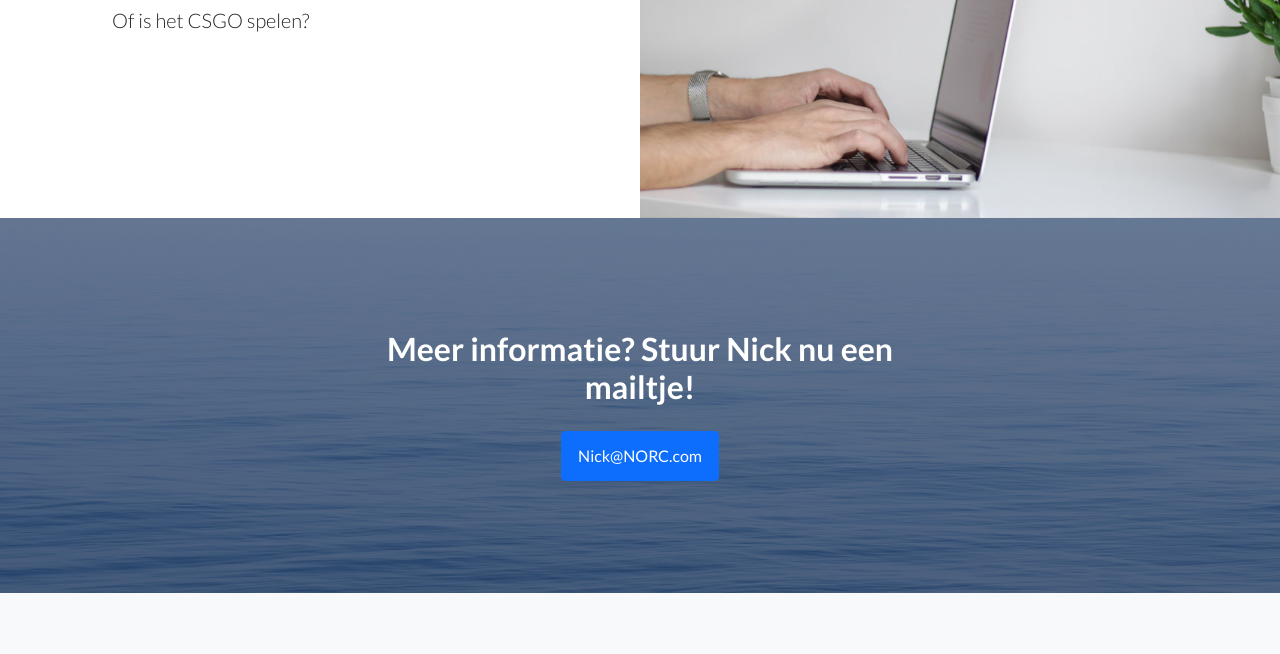
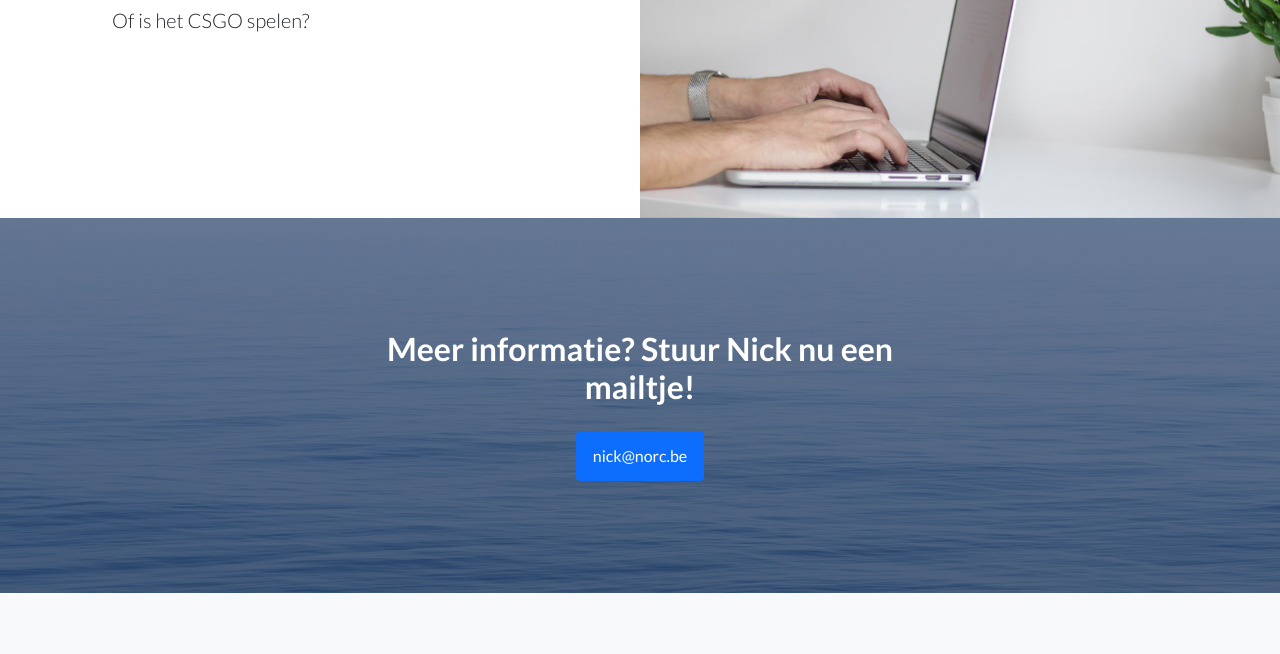
Before and after one commit to doodlydo/doodlydo.github.io, a plain HTML site: page index.html in a window 1280 px wide. Shown: the part 2404-3058 px from the top of the page. Drawn offline with nearby package versions, Linux system fonts and the light colour scheme.

Commit message:
Update index.html
email address from .com to .be

```diff
--- a/index.html
+++ b/index.html
@@ -101,7 +101,7 @@
                 <div class="row justify-content-center">
                     <div class="col-xl-6">
                         <h2 class="mb-4">Meer informatie? Stuur Nick nu een mailtje!</h2>
-                        <a class="btn btn-primary" href="mailto: Nick@NORC.com">Nick@NORC.com</a>
+                        <a class="btn btn-primary" href="mailto: Nick@norc.be">nick@norc.be</a>
                     </div>
                 </div>
             </div>
```
